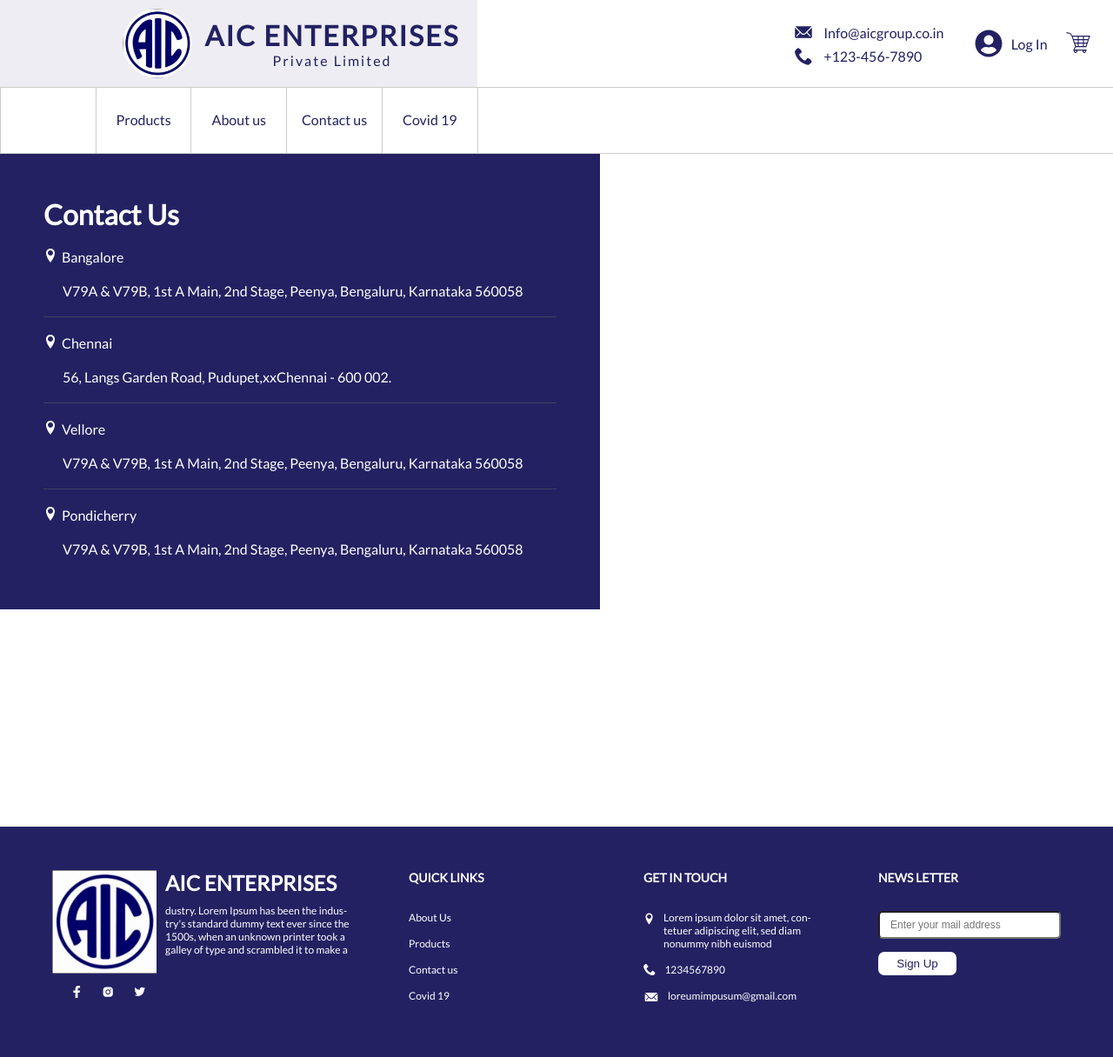
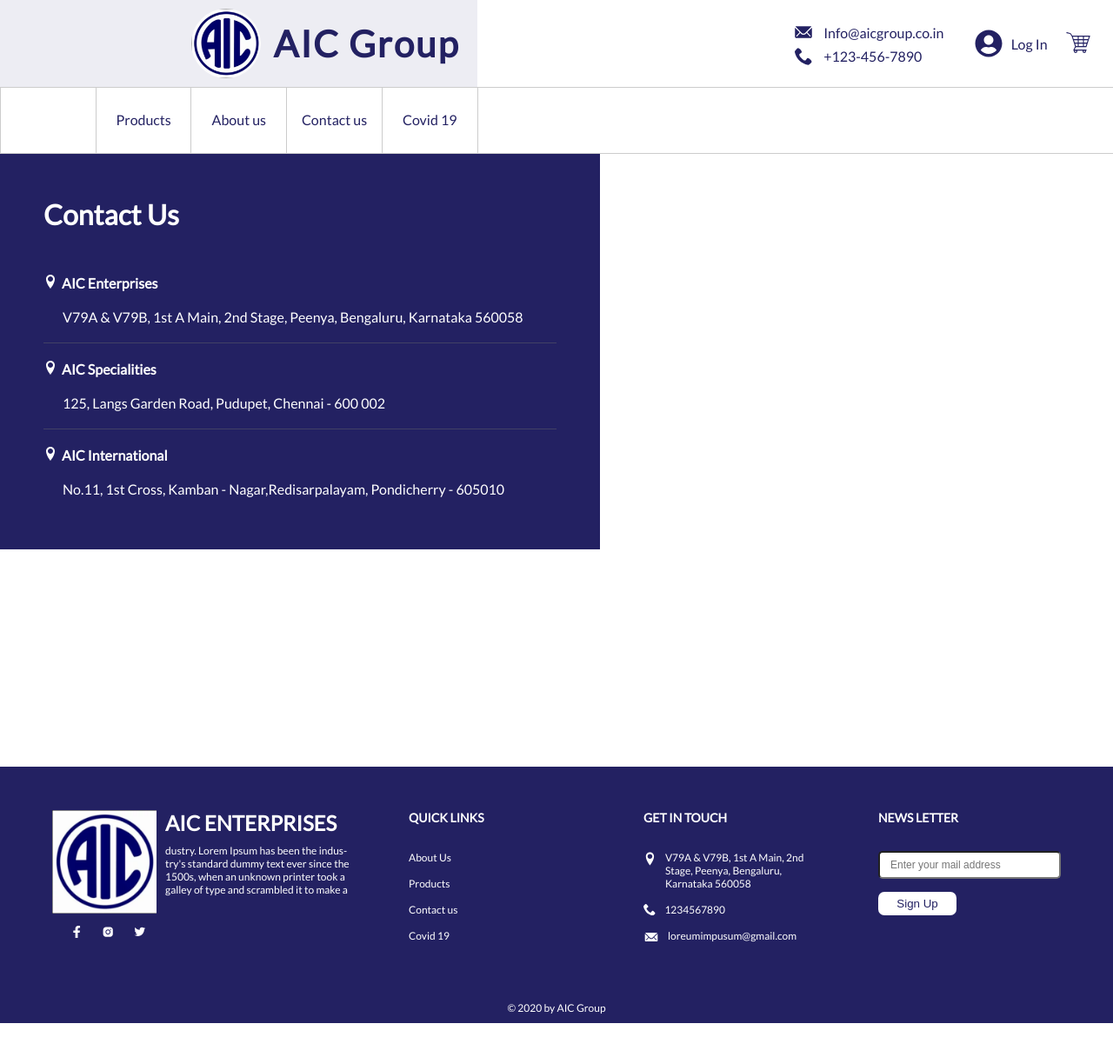
Before and after one commit to priyathamv/aic-enterprise, a React (Create React App) app in the folder src/main/frontend/: page /contact-us in a window 1280 px wide. Shown: the top 1216 px of the page at 87% size. After the commit the page ends 1177 px from the top, so only its background shows below. Built offline with nearby package versions, Linux system fonts and the light colour scheme.

Commit message:
UI enhancements

```diff
--- a/src/main/frontend/public/index.html
+++ b/src/main/frontend/public/index.html
@@ -2,7 +2,7 @@
 <html lang="en">
   <head>
     <meta charset="utf-8" />
-    <link rel="icon" href="%PUBLIC_URL%/images/favicon.ico" />
+    <link rel="icon" href="/images/favicon.ico" />
     <link href="https://fonts.googleapis.com/css2?family=Lato&display=swap" rel="stylesheet">
     <meta name="viewport" content="width=device-width, initial-scale=1" />
     <meta name="theme-color" content="#000000" />
--- a/src/main/frontend/src/features/aboutus/AboutUs.js
+++ b/src/main/frontend/src/features/aboutus/AboutUs.js
@@ -52,7 +52,7 @@
   justify-content: space-between;
   background-color: #FFF;
   color: black;
-  padding: 30px;
+  padding: 30px 50px;
   border-radius: 3px;
   margin-top: 30px;
 `;
@@ -117,7 +117,7 @@
       <Line style={{ backgroundColor: '#FFF', width: '10%', height: '2px' }} />
 
       <Director>
-        <Image src='' alt=''/>
+        {/* <Image src='' alt=''/> */}
 
         <AboutMeFrame>
           <Name>Shashan Kapila</Name>
@@ -129,7 +129,7 @@
       </Director>
 
       <Director>
-        <Image src=''/>
+        {/* <Image src=''/> */}
 
         <AboutMeFrame>
           <Name>Dhruv Kapila</Name>
--- a/src/main/frontend/src/features/contactus/ContactUs.js
+++ b/src/main/frontend/src/features/contactus/ContactUs.js
@@ -24,7 +24,7 @@
 const Heading = styled.div`
   font-size: 32px;
   font-weight: bold;
-  margin-bottom: 20px;
+  margin-bottom: 50px;
 `;
 
 const Location = styled.div`
@@ -32,6 +32,7 @@
 `;
 
 const Name = styled.div`
+  font-weight: bold;
   margin-bottom: 20px;
 `;
 
@@ -50,29 +51,22 @@
         <Heading>Contact Us</Heading>
 
         <Location>
-          <Name><LocationIcon size='1em' />Bangalore</Name>
+          <Name><LocationIcon size='1em' />AIC Enterprises</Name>
           <Description>V79A & V79B, 1st A Main, 2nd Stage, Peenya, Bengaluru, Karnataka 560058</Description>
         </Location>
 
         <Line style={{ margin: '20px 0' }} />
 
         <Location>
-          <Name><LocationIcon size='1em' />Chennai</Name>
-          <Description>56, Langs Garden Road, Pudupet,xxChennai - 600 002.</Description>
+          <Name><LocationIcon size='1em' />AIC Specialities</Name>
+          <Description>125, Langs Garden Road, Pudupet, Chennai - 600 002</Description>
         </Location>
 
         <Line style={{ margin: '20px 0' }} />
 
         <Location>
-          <Name><LocationIcon size='1em' />Vellore</Name>
-          <Description>V79A & V79B, 1st A Main, 2nd Stage, Peenya, Bengaluru, Karnataka 560058</Description>
-        </Location>
-
-        <Line style={{ margin: '20px 0' }} />
-
-        <Location>
-          <Name><LocationIcon size='1em' />Pondicherry</Name>
-          <Description>V79A & V79B, 1st A Main, 2nd Stage, Peenya, Bengaluru, Karnataka 560058</Description>
+          <Name><LocationIcon size='1em' />AIC International</Name>
+          <Description>No.11, 1st Cross, Kamban - Nagar,Redisarpalayam, Pondicherry - 605010</Description>
         </Location>
       </LocationPanel>
 
--- a/src/main/frontend/src/features/homepage/common/Footer.js
+++ b/src/main/frontend/src/features/homepage/common/Footer.js
@@ -9,20 +9,23 @@
 
 
 const Container = styled.div`
-  display: flex;
-  justify-content: space-evenly;
-  flex-wrap: wrap;
   background-color: #232162;
   bottom: 0;
   width: 100%;
   color: white;
-  padding-top: 50px;
+  padding: 50px 0 10px 0;
+`;
+
+const FootContainer = styled.div`
+  display: flex;
+  justify-content: space-evenly;
+  flex-wrap: wrap;
   font-size: 12px;
 `;
 
 const Brand = styled.div`
   width: 350px;
-  margin-bottom: 100px;
+  margin-bottom: 50px;
 `;
 
 const BrandFrame = styled.div`
@@ -57,7 +60,7 @@
   width: 210px;
   display: flex;
   flex-direction: column;
-  margin-bottom: 100px;
+  margin-bottom: 50px;
 `;
 
 const ContentLabel = styled.div`
@@ -108,7 +111,7 @@
 
 const NewsSignUp = styled.div`
   width: 210px;
-  margin-bottom: 100px;
+  margin-bottom: 50px;
 `;
 
 const MailInput = styled.input`
@@ -146,6 +149,10 @@
   cursor: pointer;
 `;
 
+const Copyright = styled.div`
+  font-size: 12px;
+  text-align: center;
+`;
 
 export const Footer = () => {
   const prepareEmail = () => {
@@ -161,6 +168,7 @@
 
   return (
     <Container>
+      <FootContainer>
         <Brand>
           <BrandFrame>
             <LogoFrame>
@@ -195,7 +203,7 @@
           <ContentFrame>
             <ContentText>
               <LocationIcon />
-            <span>Lorem ipsum dolor sit amet, con- tetuer adipiscing elit, sed diam nonummy nibh euismod</span>
+              <span>V79A & V79B, 1st A Main, 2nd Stage, Peenya, Bengaluru, Karnataka 560058</span>
             </ContentText>
 
             <ContentText>
@@ -218,6 +226,9 @@
             <SignUpButton onClick={handleOnSignUp}>Sign Up</SignUpButton>
           </ContentFrame>
         </NewsSignUp>
+      </FootContainer>
+
+      <Copyright>© 2020 by AIC Group</Copyright>
     </Container>
   )
 }
--- a/src/main/frontend/src/features/homepage/coverimage/CoverImageSlider.js
+++ b/src/main/frontend/src/features/homepage/coverimage/CoverImageSlider.js
@@ -58,7 +58,7 @@
           <Content>
             <Title>Efficient Customer Service</Title>
             <Description>Lorem ipsum dolor sit amet, consectetuer adipiscing elit, sed diam nonummy nibh euismod tincidunt ut laoreet dolore magna aliquam erat volutpat. Ut wisi</Description>
-            <Button href='/' >EXPLORE</Button>
+            <Button href='/about-us' >EXPLORE</Button>
           </Content>
         </div>
 
@@ -68,7 +68,7 @@
           <Content>
             <Title>In time delivery</Title>
             <Description>Lorem ipsum dolor sit amet, consectetuer adipiscing elit, sed diam nonummy nibh euismod tincidunt ut laoreet dolore magna aliquam erat volutpat. Ut wisi</Description>
-            <Button href='/' >EXPLORE</Button>
+            <Button href='/contact-us' >EXPLORE</Button>
           </Content>
         </div>
 
@@ -77,7 +77,7 @@
           <Content>
             <Title>Wide Range Products</Title>
             <Description>Lorem ipsum dolor sit amet, consectetuer adipiscing elit, sed diam nonummy nibh euismod tincidunt ut laoreet dolore magna aliquam erat volutpat. Ut wisi</Description>
-            <Button href='/' >EXPLORE</Button>
+            <Button href='/products' >EXPLORE</Button>
           </Content>
         </div>
       </AutoplaySlider>
--- a/src/main/frontend/src/features/homepage/reviews/ReviewCard.js
+++ b/src/main/frontend/src/features/homepage/reviews/ReviewCard.js
@@ -67,7 +67,7 @@
   color: #ff8100;
 `;
 
-export const ReviewCard = ({ style, text, rating }) => {
+export const ReviewCard = ({ style, text, name, rating }) => {
   return (
     <Container style={style}>
       <Triangle />
@@ -82,8 +82,8 @@
       <Line />
 
       <UserFrame>
-        <UserImage src='/images/aic_logo.png' />
-        <UserName>IISC</UserName>
+        {/* <UserImage src='/images/aic_logo.png' /> */}
+        <UserName>{name}</UserName>
       </UserFrame>
     </Container>
   )
--- a/src/main/frontend/src/features/homepage/reviews/ReviewsComponent.js
+++ b/src/main/frontend/src/features/homepage/reviews/ReviewsComponent.js
@@ -23,13 +23,15 @@
     <Container>
       <ReviewCard
         style={{ marginTop: '-75px' }}
-        rating={3}
-        text='Thanks for your support. With AIC, I like their professionalism. The quotations and products are delivered quickly. The representatives are very helpful and reasonable.'
+        rating={5}
+        name='ICAR'
+        text='It’s been a  wonderful experience with AIC Enterprises as a distributor of so many molecular biology reagents, chemicals and other diagnostic kits for animal diseases. You have been serving our ICAR-NIVEDI as and when required. Some of the products that you have supplied for our routine service projects are commendable. Keep serving our scientific community for betterment of both animal and human health.'
       />
       <ReviewCard
         style={{ marginBottom: '-75px' }}
-        rating={4}
-        text='Thanks for your support. With AIC, I like their professionalism. The quotations and products are delivered quickly. The representatives are very helpful and reasonable.'
+        rating={5}
+        name='Zumutor Biologics Private Limited'
+        text='AIC has always ensured the quality of products, on-time delivery and a very professional business relationship. I am associated with AIC for the past seven years. They have been very prompt and supportive always. AIC has maintained successful strategic sourcing and cost reduction initiatives consistently. They have always valued our working relationship and their customer service.'
       />
     </Container>
   )
--- a/src/main/frontend/src/features/navbar/NavbarMain.js
+++ b/src/main/frontend/src/features/navbar/NavbarMain.js
@@ -32,17 +32,10 @@
 `;
 
 const Brand = styled.div`
+  font-size: 42px;
+  font-weight: bold;
   letter-spacing: 2px;
   margin-right: 20px;
-`;
-
-const BrandName = styled.div`
-  font-size: 32px;
-  font-weight: bold;
-`;
-
-const BrandCaption = styled.div`
-
 `;
 
 const ContantInfo = styled.div`
@@ -85,10 +78,7 @@
       <BrandFrame>
         <Logo src='/images/aic_logo.png' onClick={() => window.location.href='/'}></Logo>
 
-        <Brand>
-          <BrandName>AIC ENTERPRISES</BrandName>
-          <BrandCaption>Private Limited</BrandCaption>
-        </Brand>
+        <Brand>AIC Group</Brand>
       </BrandFrame>
 
       <ContantInfo>
--- a/src/main/frontend/src/features/navbar/NavbarMenu.js
+++ b/src/main/frontend/src/features/navbar/NavbarMenu.js
@@ -31,6 +31,7 @@
   border-right: 1px solid #CCC;
   padding-top: 27px;
   color: #232162;
+  cursor: pointer;
   &:hover {
     color: #FFF;
     background-color: #232162;
@@ -95,7 +96,7 @@
         <MenuItem href='/products'>Products</MenuItem>
         <MenuItem href='/about-us'>About us</MenuItem>
         <MenuItem href='/contact-us'>Contact us</MenuItem>
-        <MenuItem href='/'>Covid 19</MenuItem>
+        <MenuItem>Covid 19</MenuItem>
       </MenuItems>
 
       <Search />
```
Also changed, not shown: src/main/frontend/src/features/cart/cartSlice.js (+19 -0 lines). Lines whose indentation alone changed are shown as unchanged.
